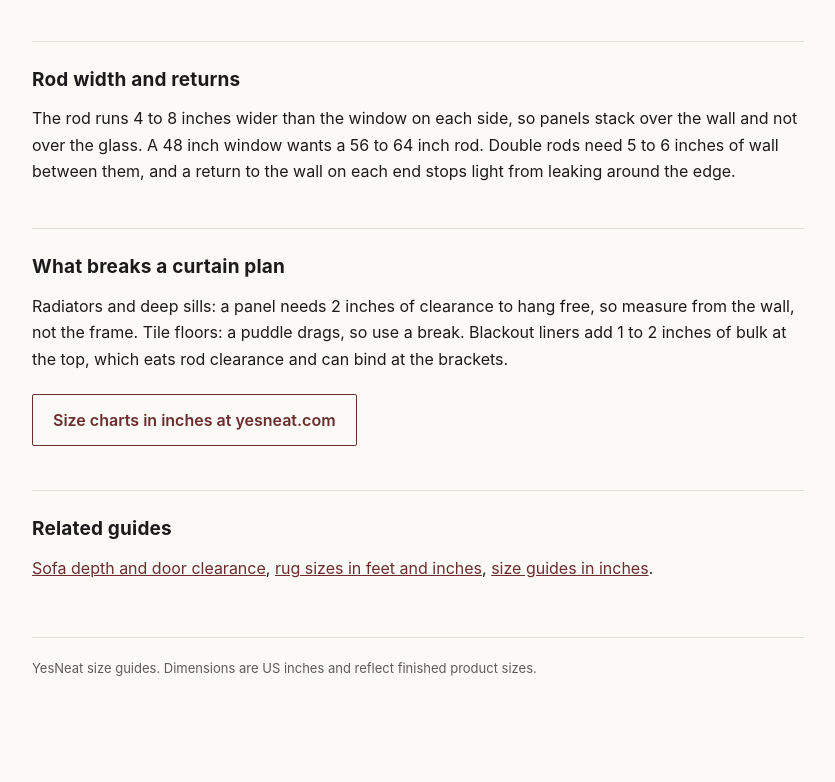
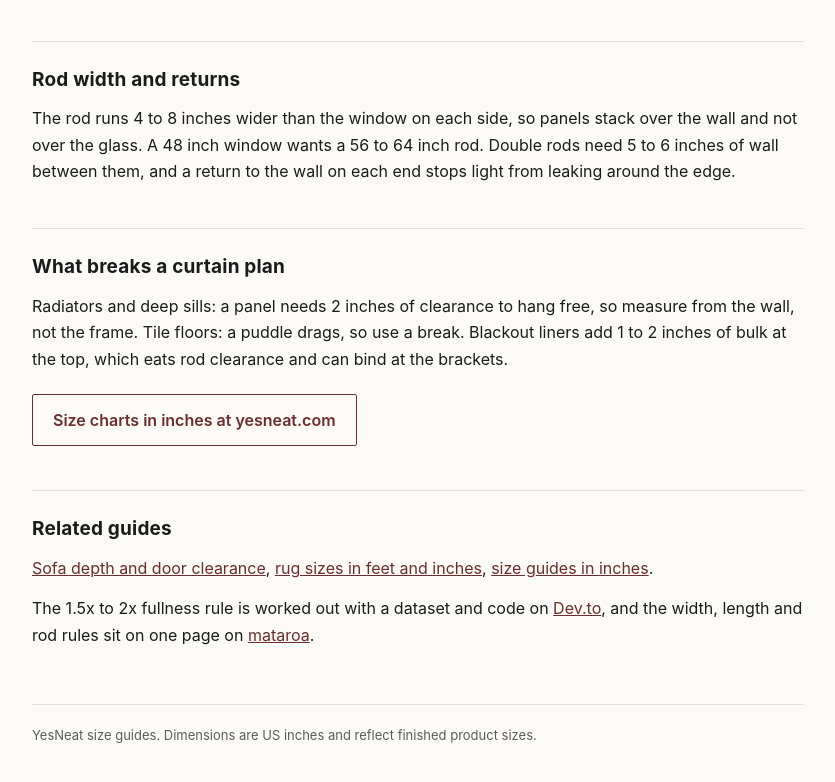
Before and after one commit to boyserve-lab/yesneat-size-guides, a plain HTML site: page curtain-panel-sizes.html in a window 1280 px wide. Shown: the part 1290-2072 px from the top of the page, without its empty margins (222-1057 px from the left). Before the commit the page ends 2042 px from the top, so only its background shows below. Drawn offline with Linux system fonts and the light colour scheme.

Commit message:
Link curtain panel page to Dev.to and mataroa

```diff
--- a/curtain-panel-sizes.html
+++ b/curtain-panel-sizes.html
@@ -66,6 +66,7 @@ a{color:var(--accent)}
 
 <h2>Related guides</h2>
 <p><a href="https://yesneat.wordpress.com/2026/11/23/sofa-depth-and-door-clearance-what-fits-in-a-small-living-room/">Sofa depth and door clearance</a>, <a href="https://boyserve-lab.github.io/yesneat-size-guides/rug-sizes.html">rug sizes in feet and inches</a>, <a href="https://yesneat.gitbook.io/yesneat-docs/size-guides-in-inches">size guides in inches</a>.</p>
+<p>The 1.5x to 2x fullness rule is worked out with a dataset and code on <a href="https://dev.to/yesneat/curtain-panel-width-and-count-the-15x-to-2x-fullness-rule-with-working-code-1ea7">Dev.to</a>, and the width, length and rod rules sit on one page on <a href="https://yesneat.mataroa.blog/blog/curtain-panel-sizes-in-inches-width-length-and-rod-rules/">mataroa</a>.</p>
 
 <footer>YesNeat size guides. Dimensions are US inches and reflect finished product sizes.</footer>
 </div>
```
